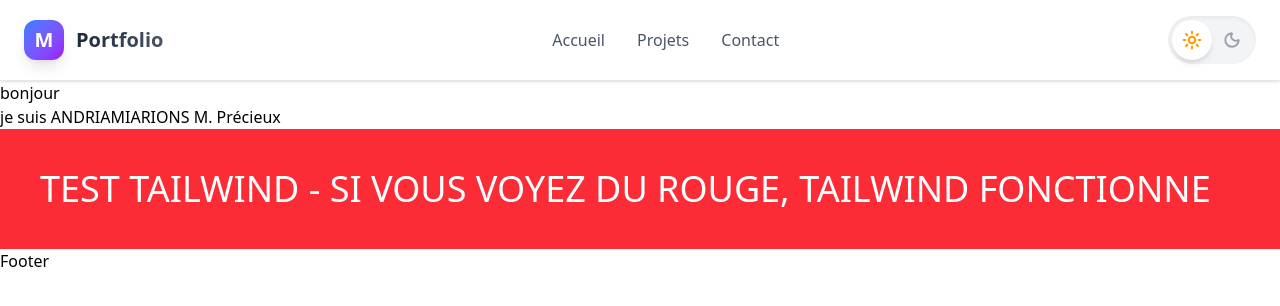
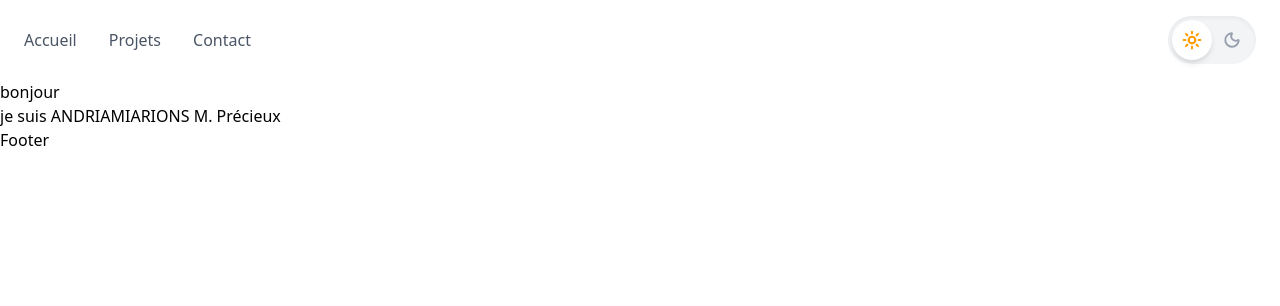
Before and after one commit to MANDANIAINAPRECIEUX/portofolio, a React (Vite) app: page / in a window 1280 px wide. Shown: the top 306 px of the page. Built offline with nearby package versions, Linux system fonts and the light colour scheme.

Commit message:
boutton dark mode

```diff
--- a/src/App.tsx
+++ b/src/App.tsx
@@ -10,9 +10,7 @@ function App() {
         <span> je suis </span>
         <span>ANDRIAMIARIONS M. Précieux</span>
 
-        <div className="bg-red-500 text-white p-10 text-4xl">
-          TEST TAILWIND - SI VOUS VOYEZ DU ROUGE, TAILWIND FONCTIONNE
-        </div>
+
       </div>
       <Footer />
     </>
--- a/src/components/Navbar.tsx
+++ b/src/components/Navbar.tsx
@@ -6,19 +6,9 @@ const Navbar = () => {
   const [isDarkMode, setIsDarkMode] = useState(false);
 
   return (
-    <nav className="sticky top-0 z-50 bg-white/80 backdrop-blur-md border-b border-gray-200 shadow-sm">
+    <nav className="sticky top-0 z-50 bg-white/80 backdrop-blur-md  ">
       <div className="max-w-7xl mx-auto px-6 py-4">
         <div className="flex items-center justify-between">
-          {/* Logo / Titre */}
-          <div className="flex items-center gap-3">
-            <div className="w-10 h-10 bg-gradient-to-br from-blue-500 to-purple-600 rounded-xl flex items-center justify-center shadow-lg">
-              <span className="text-white font-bold text-xl">M</span>
-            </div>
-            <h1 className="text-xl font-bold bg-gradient-to-r from-gray-800 to-gray-600 bg-clip-text text-transparent">
-              Portfolio
-            </h1>
-          </div>
-
           {/* Navigation Links (optionnel) */}
           <div className=" md:flex items-center gap-8">
             <a
```
